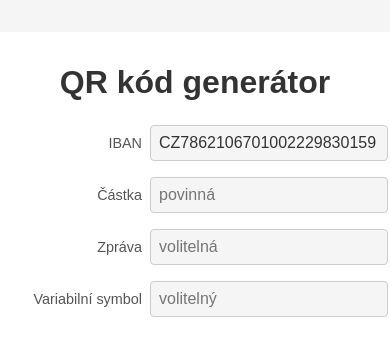
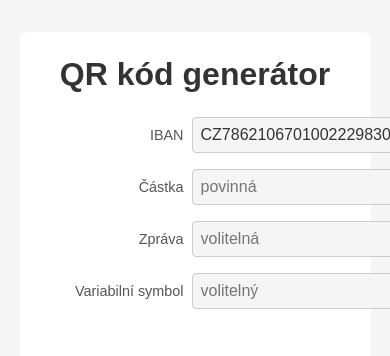
Before and after one commit to josefpanek/QR-Payment, a React (Vite) app: page / in a window 390 px wide. Shown: the top 356 px of the page. Built offline with nearby package versions, Linux system fonts and the light colour scheme.

Commit message:
Mobile version adjusted

```diff
--- a/src/index.css
+++ b/src/index.css
@@ -37,11 +37,11 @@ body {
 
 .container {
   background: var(--surface);
-  padding: 2rem;
+  padding: 1.5rem;
   border-radius: 8px;
-  width: 480px;
+  width: 90vw;
   max-width: 90vw;
-  min-width: 450px;
+  box-sizing: border-box;
 }
 
 h1 {
@@ -104,3 +104,7 @@ input[type=number]::-webkit-outer-spin-button,
 input[type=number]::-webkit-inner-spin-button {
   -webkit-appearance: none;
 }
+
+html {
+  overflow-x: hidden;
+}
```
